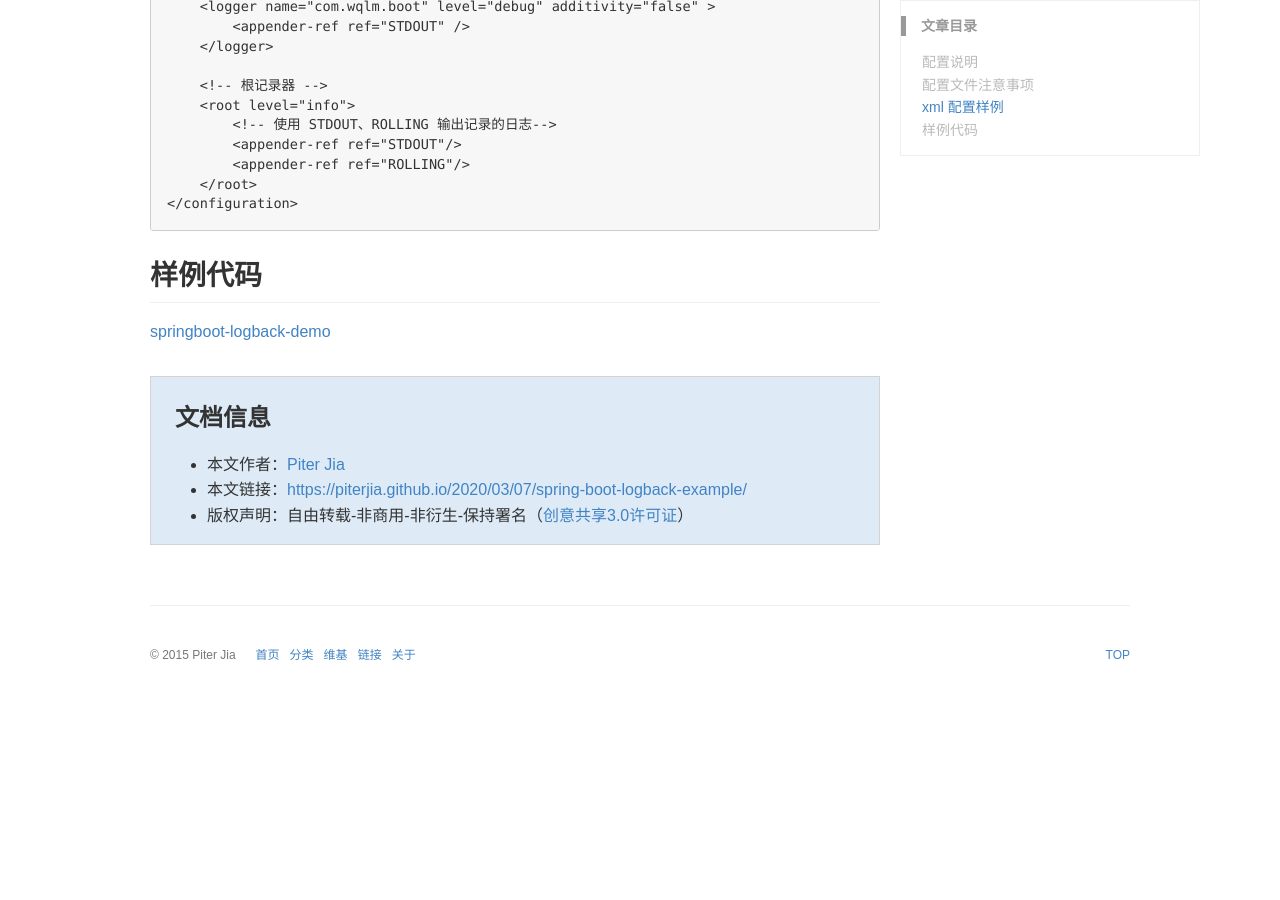
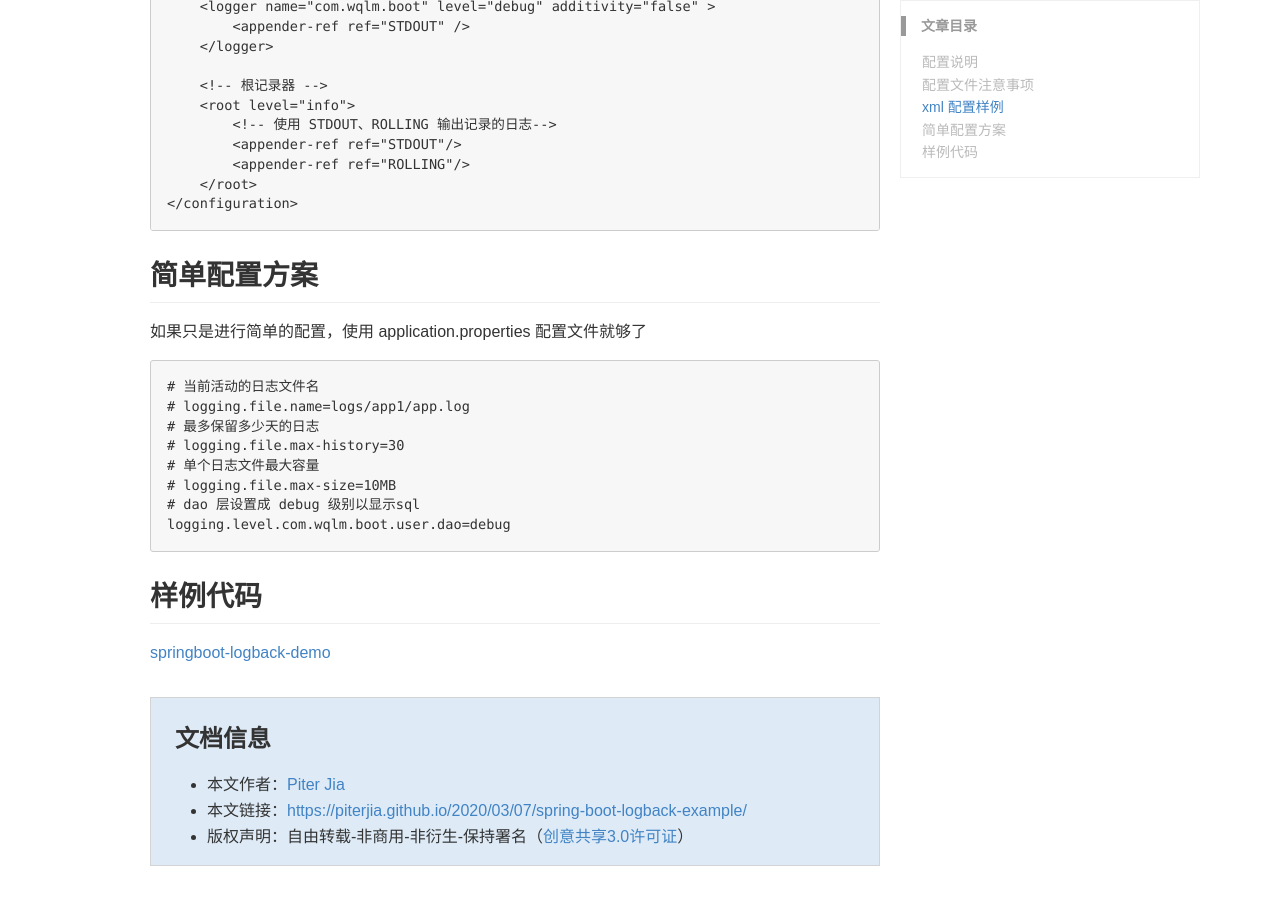
Before and after one commit to piterjia/piterjia.github.io, a Jekyll site: the page built from _posts/spring/2020-03-07-spring-boot-logback-example.md, in a window 1280 px wide and 900 px high, scrolled down 1922 px. Built offline with Jekyll 4.4.1, drawn with Linux system fonts in a browser that asks for light colours; some web fonts are replaced; comment, search, counter and statistics services are not loaded; before the commit the page ends 2634 px from its top, so only the background shows below that.

Commit message:
Logback 配置样例

````diff
--- a/_posts/spring/2020-03-07-spring-boot-logback-example.md
+++ b/_posts/spring/2020-03-07-spring-boot-logback-example.md
@@ -100,6 +100,19 @@ Logback 会按照以下顺序查找配置文件
 </configuration>
 ```
 
+## 简单配置方案
+
+如果只是进行简单的配置，使用 application.properties 配置文件就够了
+```
+# 当前活动的日志文件名
+# logging.file.name=logs/app1/app.log
+# 最多保留多少天的日志
+# logging.file.max-history=30
+# 单个日志文件最大容量
+# logging.file.max-size=10MB
+# dao 层设置成 debug 级别以显示sql
+logging.level.com.wqlm.boot.user.dao=debug
+```
 
 ## 样例代码
 
````
